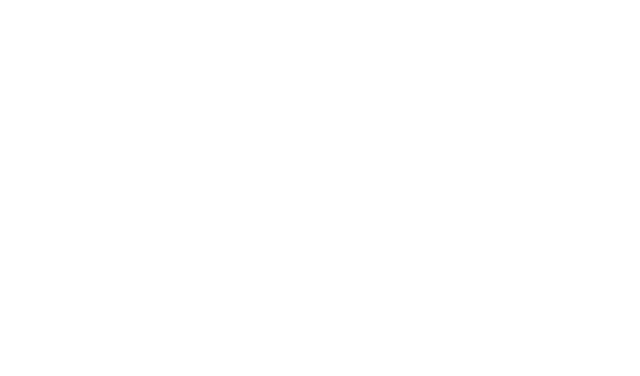
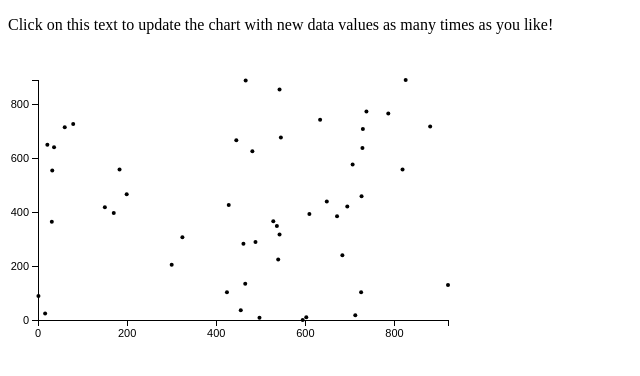
Before and after one commit to reshamas/myd3, a plain HTML site: page 21_each.html in a window 1280 px wide. Shown: the whole page, without its empty margins (0-640 px from the left). Drawn offline with nearby package versions, Linux system fonts and the light colour scheme.

Commit message:
Update 21_each.html

```diff
--- a/21_each.html
+++ b/21_each.html
@@ -3,7 +3,7 @@
 	<head>
 		<meta charset="utf-8">
 		<title>D3: Using each() to start and end transitions</title>
-		<script src="https://cdnjs.cloudflare.com/ajax/libs/d3/3.5.5/d3.min.js" charset="utf-8"></s
+		<script src="https://cdnjs.cloudflare.com/ajax/libs/d3/3.5.5/d3.min.js" charset="utf-8"></script>
 		<style type="text/css">
 
 			.axis path,
```
